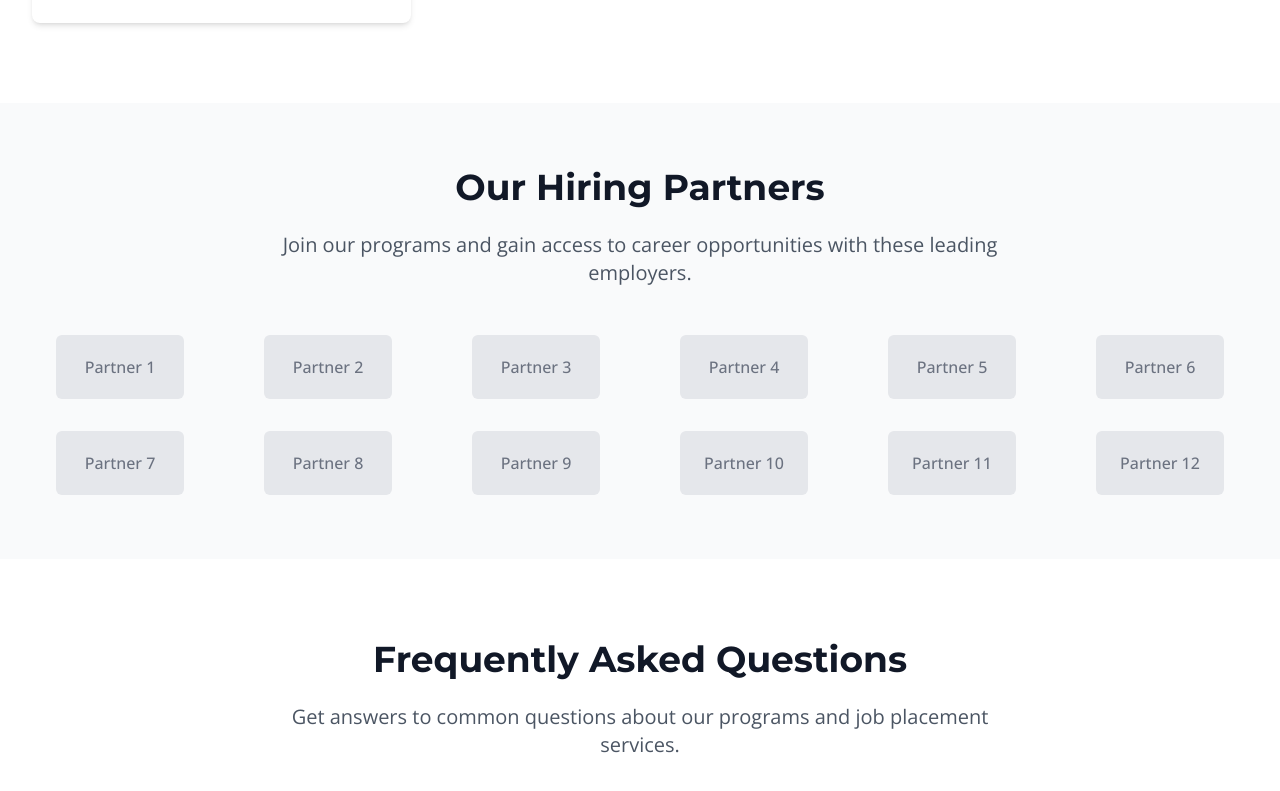
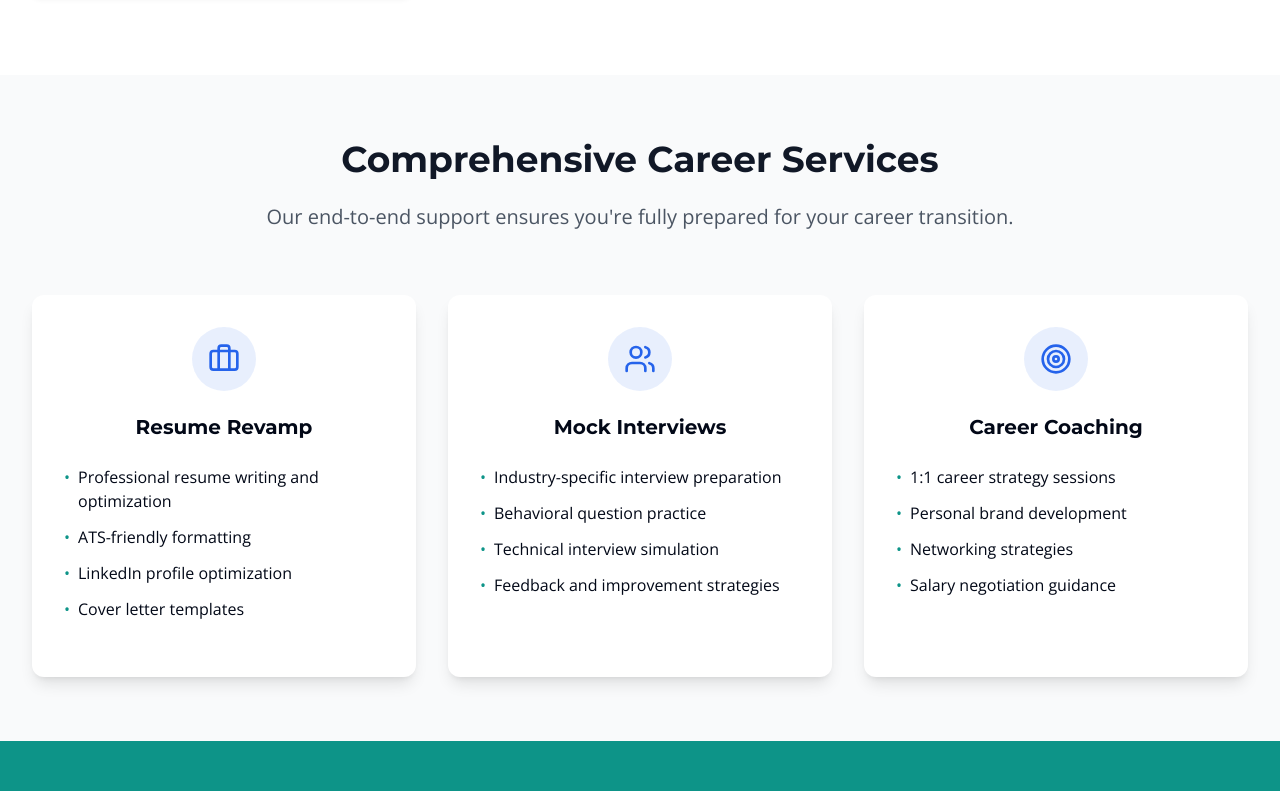
Before and after one commit to KASSHAF-AHMAD/career-launchpad-portal, a React (Vite) app: page /programs in a window 1280 px wide. Shown: the part 3724-4515 px from the top of the page. Built offline with nearby package versions, Linux system fonts and the light colour scheme.

Commit message:
Refactor: Update content and styling
- Updated bootcamp section.
- Removed "Choose your career path" section.
- Developed Career Services subsections.
- Modified CTA button styles for better visibility.

```diff
--- a/src/data/programs.ts
+++ b/src/data/programs.ts
@@ -43,12 +43,12 @@ export const programs: Program[] = [
   },
   {
     id: 4,
-    title: "Digital Marketing Specialist",
-    description: "Gain expertise in multiple aspects of digital marketing, from SEO to social media management and content creation. Learn to create and execute effective marketing campaigns.",
+    title: "Accounting",
+    description: "Gain expertise in accounting principles, financial reporting, and industry-standard software. Learn to manage business finances and prepare for professional certification.",
     duration: "6 Weeks",
-    topics: ["SEO/SEM", "Social Media Marketing", "Content Strategy", "Email Marketing", "Analytics", "Paid Advertising", "Campaign Management"],
+    topics: ["Financial Accounting", "Tax Preparation", "QuickBooks", "Payroll Management", "Business Finance", "Audit Basics", "Excel for Accounting"],
     priceRange: "$2,999 - $3,999",
     image: "/placeholder.svg",
-    slug: "digital-marketing"
+    slug: "accounting"
   }
 ];
--- a/src/pages/Programs.tsx
+++ b/src/pages/Programs.tsx
@@ -137,10 +137,10 @@ const Programs = () => {
         <div className="max-w-7xl mx-auto px-6 lg:px-8">
           <div className="text-center mb-16">
             <h2 className="text-3xl md:text-4xl font-bold text-gray-900 mb-6">
-              Choose Your Career Path
+              Our Industry-Focused Programs
             </h2>
             <p className="text-xl text-gray-600 max-w-3xl mx-auto">
-              Our specialized programs are designed to prepare you for specific career paths with high demand.
+              Specialized training designed to prepare you for real jobs with high demand.
             </p>
           </div>
 
@@ -152,75 +152,101 @@ const Programs = () => {
         </div>
       </section>
 
-      {/* Employer Partners */}
+      {/* Career Services Section */}
       <section className="py-16 bg-gray-50">
         <div className="max-w-7xl mx-auto px-6 lg:px-8">
-          <div className="text-center mb-12">
+          <div className="text-center mb-16">
             <h2 className="text-3xl md:text-4xl font-bold text-gray-900 mb-6">
-              Our Hiring Partners
+              Comprehensive Career Services
             </h2>
             <p className="text-xl text-gray-600 max-w-3xl mx-auto">
-              Join our programs and gain access to career opportunities with these leading employers.
+              Our end-to-end support ensures you're fully prepared for your career transition.
             </p>
           </div>
 
-          <div className="grid grid-cols-2 md:grid-cols-4 lg:grid-cols-6 gap-8 justify-items-center items-center">
-            {/* Placeholder logos - Replace with actual partner logos */}
-            {[1, 2, 3, 4, 5, 6, 7, 8, 9, 10, 11, 12].map((item) => (
-              <div key={item} className="h-16 w-32 bg-gray-200 rounded-md flex items-center justify-center">
-                <span className="text-gray-500 font-medium">Partner {item}</span>
+          <div className="grid grid-cols-1 md:grid-cols-3 gap-8">
+            {/* Resume Revamp */}
+            <div className="bg-white p-8 rounded-xl shadow-lg">
+              <div className="text-center mb-6">
+                <div className="bg-brand-blue/10 p-4 rounded-full inline-block mb-4">
+                  <Briefcase className="h-8 w-8 text-brand-blue" />
+                </div>
+                <h3 className="text-xl font-bold mb-3">Resume Revamp</h3>
               </div>
-            ))}
-          </div>
-        </div>
-      </section>
-
-      {/* FAQ Section */}
-      <section className="py-20 bg-white">
-        <div className="max-w-7xl mx-auto px-6 lg:px-8">
-          <div className="text-center mb-16">
-            <h2 className="text-3xl md:text-4xl font-bold text-gray-900 mb-6">
-              Frequently Asked Questions
-            </h2>
-            <p className="text-xl text-gray-600 max-w-3xl mx-auto">
-              Get answers to common questions about our programs and job placement services.
-            </p>
-          </div>
-
-          <div className="max-w-3xl mx-auto space-y-8">
-            <div className="bg-gray-50 p-8 rounded-xl shadow-sm">
-              <h3 className="text-xl font-semibold mb-4">How does your job placement service work?</h3>
-              <p className="text-gray-700 leading-relaxed">
-                Upon program completion, our career services team works directly with you to match your skills and career goals with our network of hiring partners. We help with resume optimization, interview preparation, and directly recommend you to hiring managers at companies seeking your specific skill set.
-              </p>
+              <ul className="space-y-3 mb-6">
+                <li className="flex items-start">
+                  <span className="text-brand-teal mr-2">•</span>
+                  <span>Professional resume writing and optimization</span>
+                </li>
+                <li className="flex items-start">
+                  <span className="text-brand-teal mr-2">•</span>
+                  <span>ATS-friendly formatting</span>
+                </li>
+                <li className="flex items-start">
+                  <span className="text-brand-teal mr-2">•</span>
+                  <span>LinkedIn profile optimization</span>
+                </li>
+                <li className="flex items-start">
+                  <span className="text-brand-teal mr-2">•</span>
+                  <span>Cover letter templates</span>
+                </li>
+              </ul>
             </div>
 
-            <div className="bg-gray-50 p-8 rounded-xl shadow-sm">
-              <h3 className="text-xl font-semibold mb-4">Do I need prior experience to join a program?</h3>
-              <p className="text-gray-700 leading-relaxed">
-                Most of our programs are designed for beginners and require no prior experience. However, some advanced courses may have prerequisites. Each program page specifies any necessary background knowledge.
-              </p>
+            {/* Mock Interviews */}
+            <div className="bg-white p-8 rounded-xl shadow-lg">
+              <div className="text-center mb-6">
+                <div className="bg-brand-blue/10 p-4 rounded-full inline-block mb-4">
+                  <Users className="h-8 w-8 text-brand-blue" />
+                </div>
+                <h3 className="text-xl font-bold mb-3">Mock Interviews</h3>
+              </div>
+              <ul className="space-y-3 mb-6">
+                <li className="flex items-start">
+                  <span className="text-brand-teal mr-2">•</span>
+                  <span>Industry-specific interview preparation</span>
+                </li>
+                <li className="flex items-start">
+                  <span className="text-brand-teal mr-2">•</span>
+                  <span>Behavioral question practice</span>
+                </li>
+                <li className="flex items-start">
+                  <span className="text-brand-teal mr-2">•</span>
+                  <span>Technical interview simulation</span>
+                </li>
+                <li className="flex items-start">
+                  <span className="text-brand-teal mr-2">•</span>
+                  <span>Feedback and improvement strategies</span>
+                </li>
+              </ul>
             </div>
 
-            <div className="bg-gray-50 p-8 rounded-xl shadow-sm">
-              <h3 className="text-xl font-semibold mb-4">What payment options are available?</h3>
-              <p className="text-gray-700 leading-relaxed">
-                We offer several payment options including upfront payment, monthly installments, and income share agreements for qualified students. We also have scholarship opportunities for eligible candidates.
-              </p>
-            </div>
-
-            <div className="bg-gray-50 p-8 rounded-xl shadow-sm">
-              <h3 className="text-xl font-semibold mb-4">What kind of job placement assistance do you provide?</h3>
-              <p className="text-gray-700 leading-relaxed">
-                Our career services include resume review, interview preparation, portfolio development, networking events, and direct connections with our hiring partners. We work with you until you secure a position.
-              </p>
-            </div>
-
-            <div className="bg-gray-50 p-8 rounded-xl shadow-sm">
-              <h3 className="text-xl font-semibold mb-4">Can I attend part-time while working?</h3>
-              <p className="text-gray-700 leading-relaxed">
-                Yes, many of our programs offer part-time and evening schedules specifically designed for working professionals. These typically run longer than our full-time programs to accommodate work schedules.
-              </p>
+            {/* Career Coaching */}
+            <div className="bg-white p-8 rounded-xl shadow-lg">
+              <div className="text-center mb-6">
+                <div className="bg-brand-blue/10 p-4 rounded-full inline-block mb-4">
+                  <Target className="h-8 w-8 text-brand-blue" />
+                </div>
+                <h3 className="text-xl font-bold mb-3">Career Coaching</h3>
+              </div>
+              <ul className="space-y-3 mb-6">
+                <li className="flex items-start">
+                  <span className="text-brand-teal mr-2">•</span>
+                  <span>1:1 career strategy sessions</span>
+                </li>
+                <li className="flex items-start">
+                  <span className="text-brand-teal mr-2">•</span>
+                  <span>Personal brand development</span>
+                </li>
+                <li className="flex items-start">
+                  <span className="text-brand-teal mr-2">•</span>
+                  <span>Networking strategies</span>
+                </li>
+                <li className="flex items-start">
+                  <span className="text-brand-teal mr-2">•</span>
+                  <span>Salary negotiation guidance</span>
+                </li>
+              </ul>
             </div>
           </div>
         </div>
--- a/src/pages/Success.tsx
+++ b/src/pages/Success.tsx
@@ -1,4 +1,3 @@
-
 import { testimonials } from "@/data/testimonials";
 import TestimonialCard from "@/components/shared/TestimonialCard";
 import { Button } from "@/components/ui/button";
@@ -348,7 +347,7 @@ const Success = () => {
             Ready to Write Your Success Story?
           </h2>
           <p className="text-xl mb-8 max-w-3xl mx-auto">
-            Join thousands of professionals who have transformed their careers with Career Launchpad.
+            Join thousands of professionals who have transformed their careers with SKARION.
           </p>
           <div className="flex flex-col sm:flex-row justify-center space-y-4 sm:space-y-0 sm:space-x-4">
             <Link to="/programs">
@@ -364,7 +363,7 @@ const Success = () => {
               <Button
                 size="lg"
                 variant="outline"
-                className="border-white text-white hover:bg-white/10 px-8"
+                className="bg-brand-teal border-white text-white hover:bg-brand-teal/90 px-8"
               >
                 Schedule Consultation
               </Button>
```
Also changed, not shown: src/pages/Index.tsx (+34 -2 lines).
